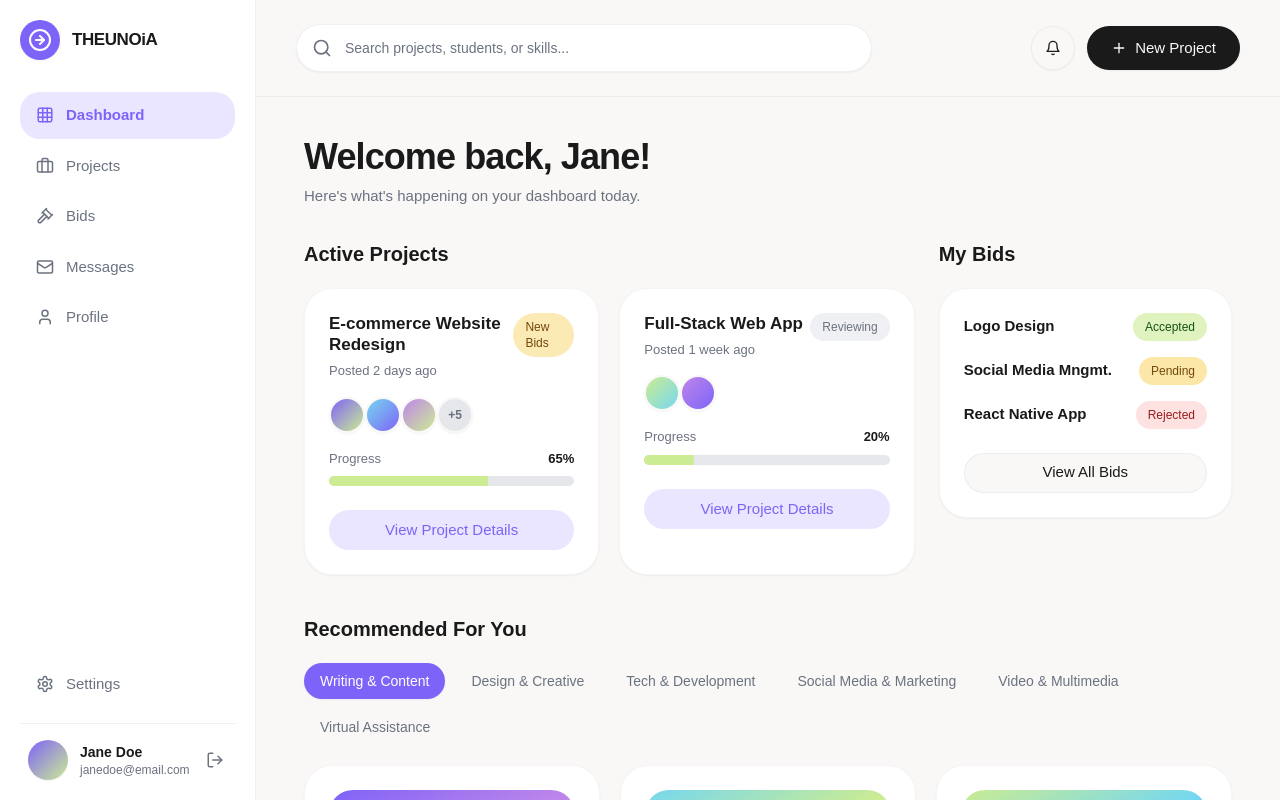
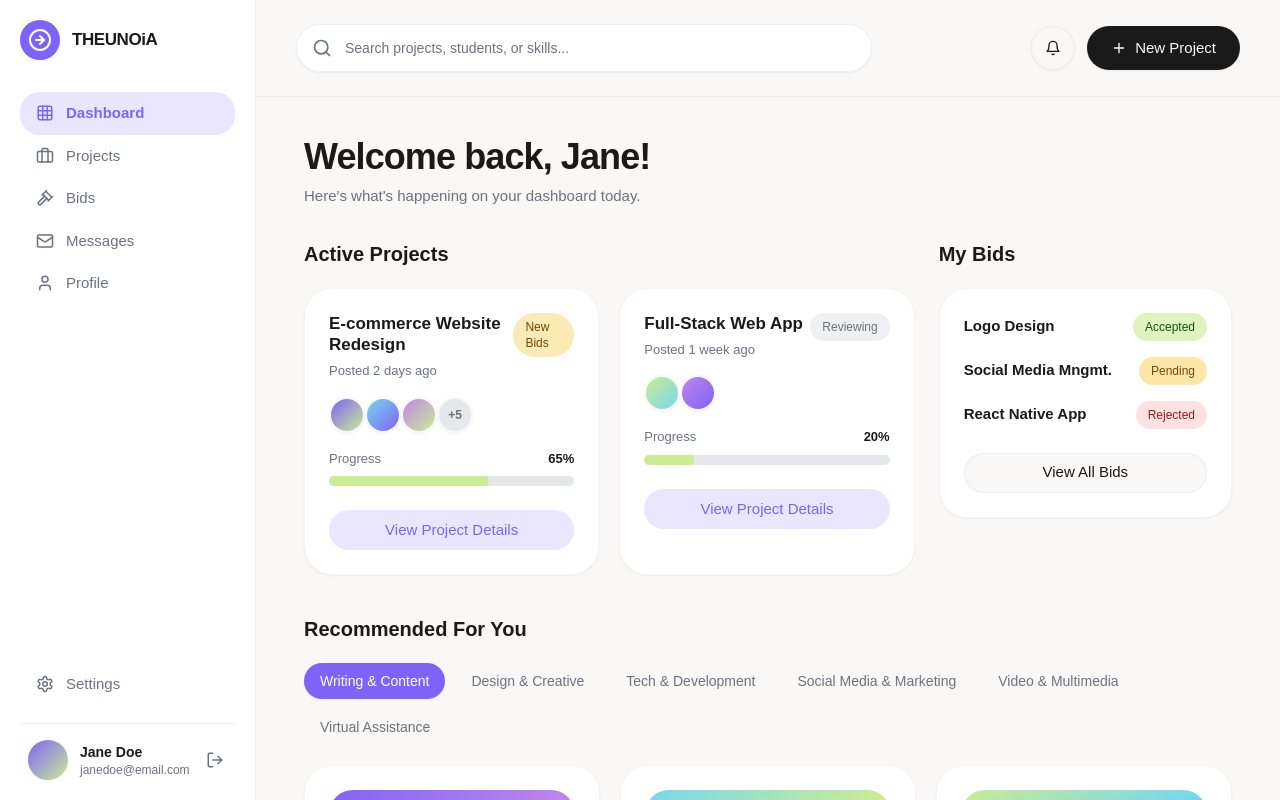
Before and after one commit to THEUNOiA-2025/theunoia, a React (Vite) app: page /dashboard in a window 1280 px wide. Shown: the top 800 px of the page. Built offline with nearby package versions, Linux system fonts and the light colour scheme; the HTML template or start-up script is replaced by a standard one; a web font is replaced by a local one.

Commit message:
Refactor UI elements

```diff
--- a/src/pages/DashboardPage.tsx
+++ b/src/pages/DashboardPage.tsx
@@ -20,38 +20,38 @@ const DashboardPage = () => {
           </div>
 
           {/* Navigation */}
-          <nav className="flex flex-col gap-1">
+          <nav className="flex flex-col">
             <a
               href="#"
-              className="flex items-center gap-3 px-4 py-3 rounded-lg bg-primary-light text-primary font-semibold transition-all"
+              className="flex items-center gap-3 px-4 py-2.5 rounded-lg bg-primary-light text-primary font-semibold transition-all"
             >
               <Grid3X3 className="w-[18px] h-[18px]" />
               <p className="text-[0.9375rem]">Dashboard</p>
             </a>
             <a
               href="#"
-              className="flex items-center gap-3 px-4 py-3 rounded-xl hover:bg-muted/30 text-muted-foreground hover:text-foreground font-medium transition-all"
+              className="flex items-center gap-3 px-4 py-2.5 rounded-xl hover:bg-muted/30 text-muted-foreground hover:text-foreground font-medium transition-all"
             >
               <Briefcase className="w-[18px] h-[18px]" />
               <p className="text-[0.9375rem]">Projects</p>
             </a>
             <a
               href="#"
-              className="flex items-center gap-3 px-4 py-3 rounded-xl hover:bg-muted/30 text-muted-foreground hover:text-foreground font-medium transition-all"
+              className="flex items-center gap-3 px-4 py-2.5 rounded-xl hover:bg-muted/30 text-muted-foreground hover:text-foreground font-medium transition-all"
             >
               <Gavel className="w-[18px] h-[18px]" />
               <p className="text-[0.9375rem]">Bids</p>
             </a>
             <a
               href="#"
-              className="flex items-center gap-3 px-4 py-3 rounded-xl hover:bg-muted/30 text-muted-foreground hover:text-foreground font-medium transition-all"
+              className="flex items-center gap-3 px-4 py-2.5 rounded-xl hover:bg-muted/30 text-muted-foreground hover:text-foreground font-medium transition-all"
             >
               <Mail className="w-[18px] h-[18px]" />
               <p className="text-[0.9375rem]">Messages</p>
             </a>
             <a
               href="#"
-              className="flex items-center gap-3 px-4 py-3 rounded-xl hover:bg-muted/30 text-muted-foreground hover:text-foreground font-medium transition-all"
+              className="flex items-center gap-3 px-4 py-2.5 rounded-xl hover:bg-muted/30 text-muted-foreground hover:text-foreground font-medium transition-all"
             >
               <User className="w-[18px] h-[18px]" />
               <p className="text-[0.9375rem]">Profile</p>
```
